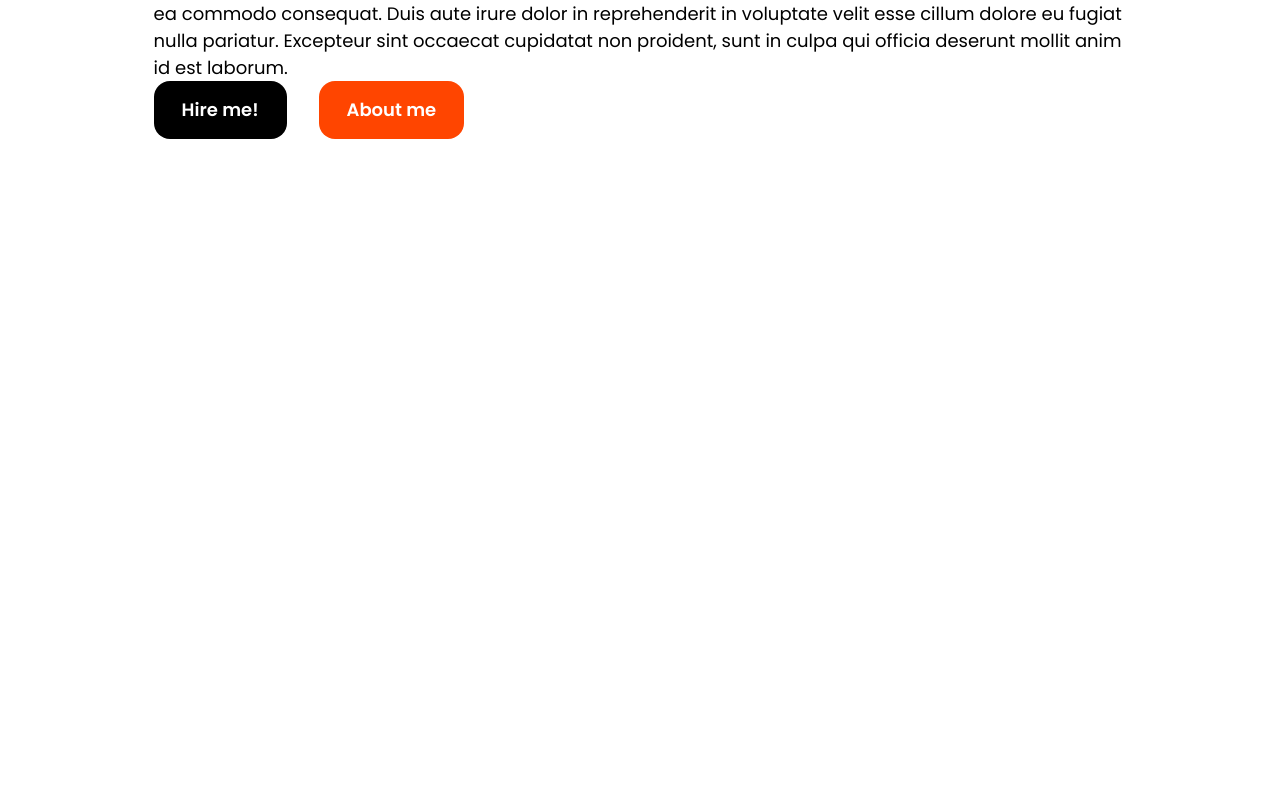
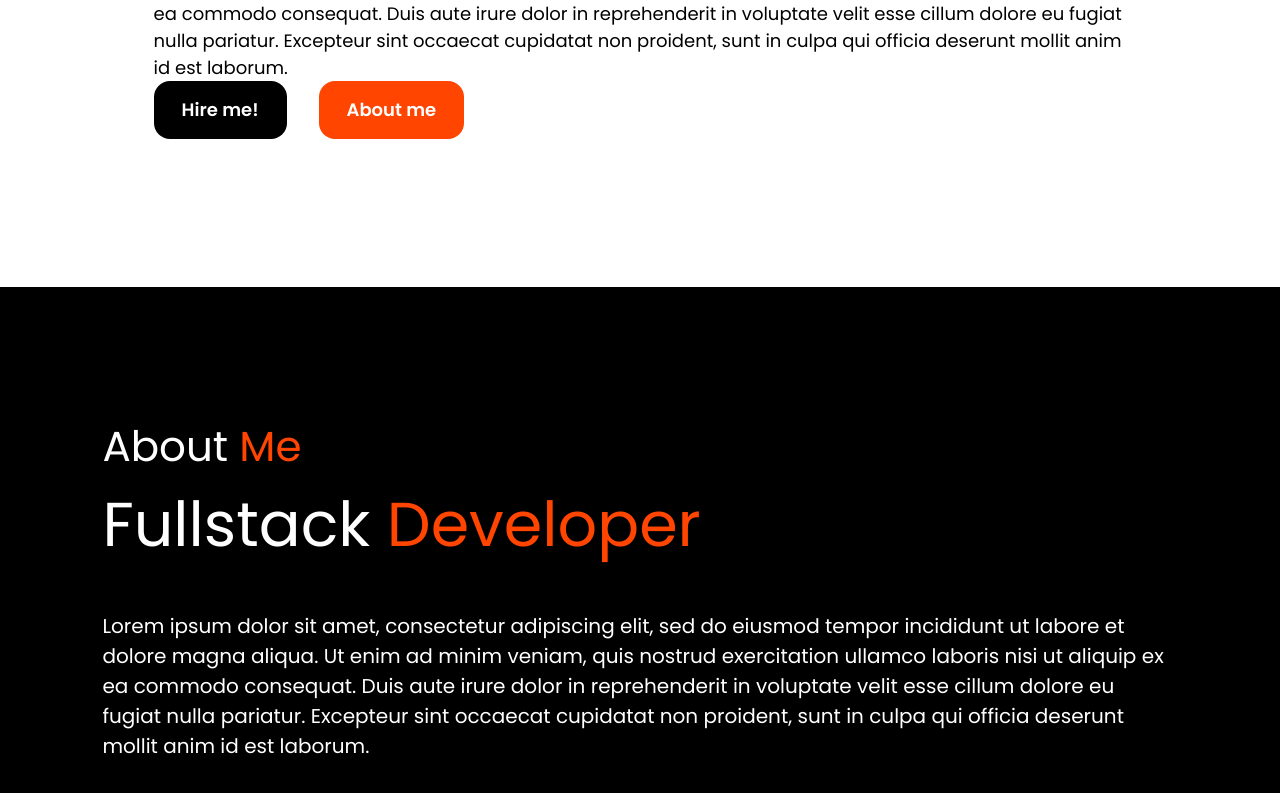
Before and after one commit to sech1p/sech1p.art, a Svelte app: page / in a window 1280 px wide. Shown: the part 513-1306 px from the top of the page. Before the commit the page ends 800 px from the top, so only its background shows below. Built offline with nearby package versions, Linux system fonts and the light colour scheme.

Commit message:
➕ Add about me section

```diff
--- /dev/null
+++ b/src/pages/About.svelte
@@ -0,0 +1,9 @@
+<section class="about flex flex-1 justify-center items-center gap-40 bg-black">
+  <div class="about-content">
+    <h2 class="heading">About <span>Me</span></h2>
+    <h3>Fullstack <span>Developer</span></h3>
+    <p>
+      Lorem ipsum dolor sit amet, consectetur adipiscing elit, sed do eiusmod tempor incididunt ut labore et dolore magna aliqua. Ut enim ad minim veniam, quis nostrud exercitation ullamco laboris nisi ut aliquip ex ea commodo consequat. Duis aute irure dolor in reprehenderit in voluptate velit esse cillum dolore eu fugiat nulla pariatur. Excepteur sint occaecat cupidatat non proident, sunt in culpa qui officia deserunt mollit anim id est laborum.
+    </p>
+  </div>
+</section>
--- a/src/pages/Home.svelte
+++ b/src/pages/Home.svelte
@@ -1,3 +1,7 @@
+<script>
+  import About from "./About.svelte";
+</script>
+
 <section class="home flex w-full min-h-screen bg-white items-center gap-28">
   <div class="home-content">
     <h3>Hi!</h3>
@@ -11,3 +15,4 @@
     </div>
   </div>
 </section>
+<About />
--- a/src/style.css
+++ b/src/style.css
@@ -114,3 +114,21 @@ span {
   background-color: rgba(0, 0, 0, 0.6);
   width: 50px;
 }
+
+.about {
+  padding: 10% 8%;
+}
+.about-content h2 {
+  text-align: left;
+  color: white;
+  font-size: 42px;
+}
+.about-content h3 {
+  color: white;
+  font-size: 62px;
+}
+.about-content p {
+  color: white;
+  font-size: 20px;
+  margin: 2em 0 3em;
+}
```
